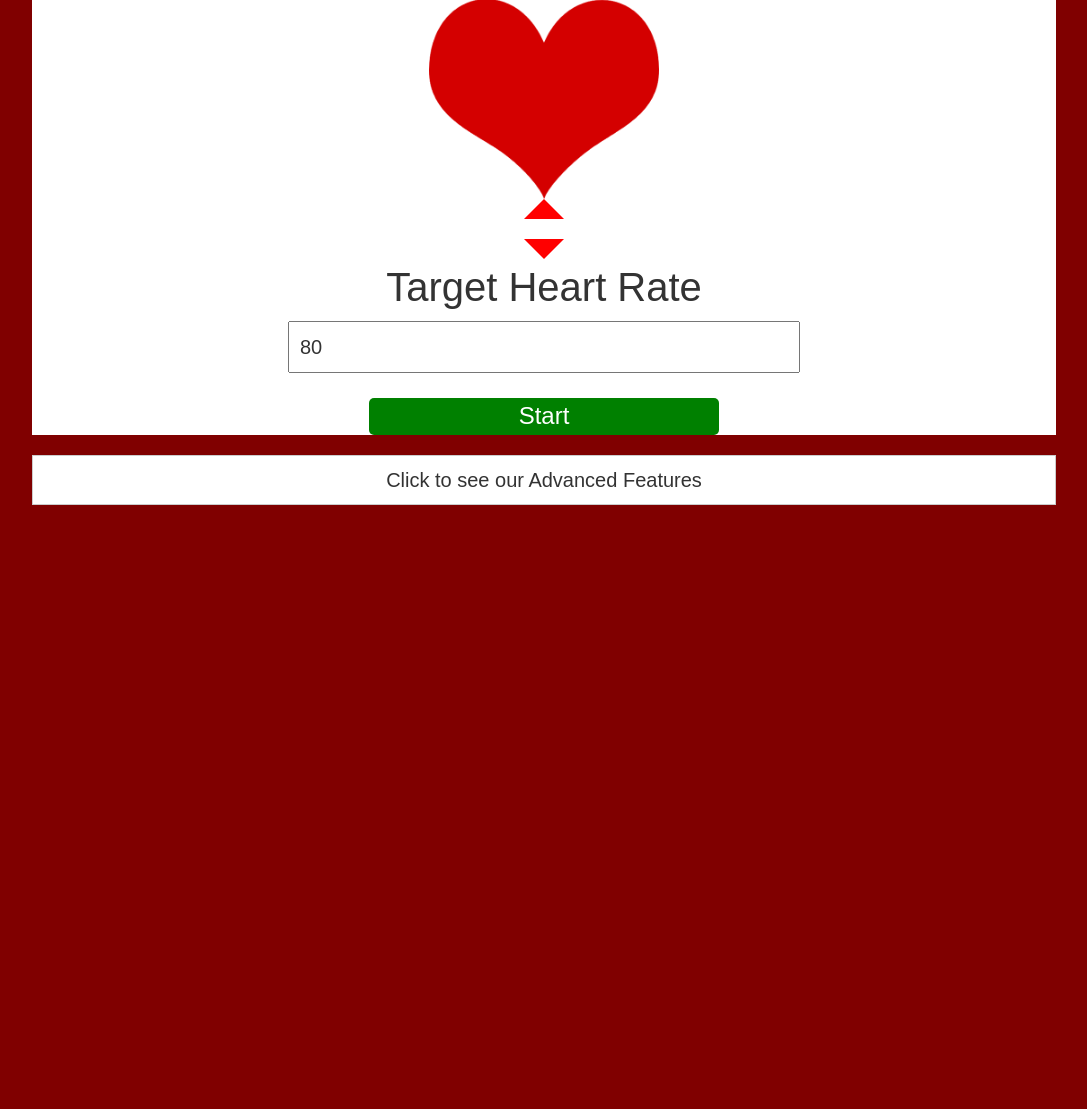
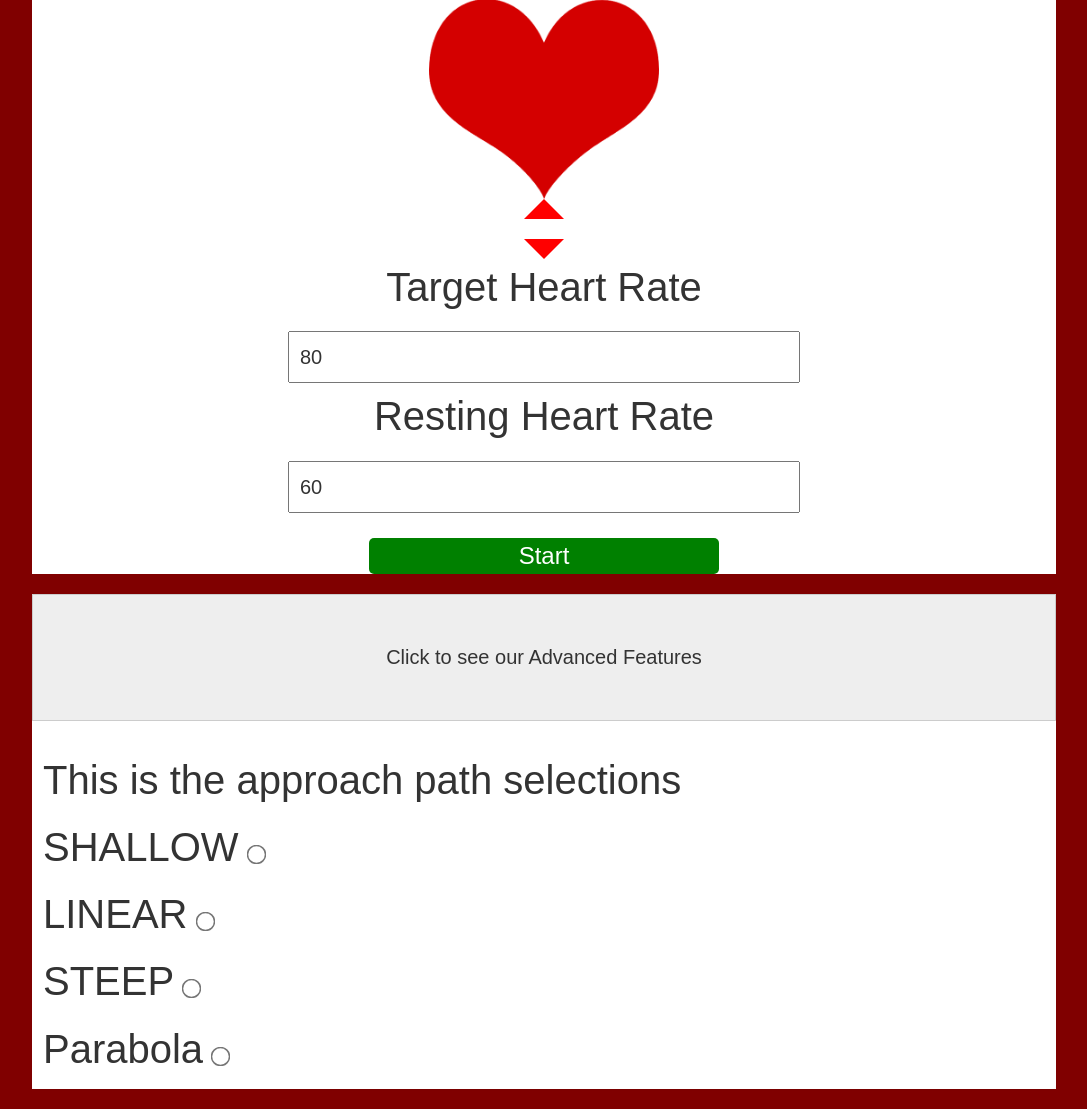
Before and after one commit to kilosandwich/HeartBeatAlterationUsingAISelectedMusic, a Python web app: template templates/index.html in a window 1280 px wide, after a click on "Click to see our Advanced Features". Shown: the part 89-1198 px from the top of the page, without its empty margins (96-1183 px from the left). Before the commit the page ends 594 px from the top, so only its background shows below. Run offline with Jinja, Linux system fonts and the light colour scheme; the template is opened without the code that fills it, so the values that code supplies are empty; some libraries are stand-ins or nearby versions.

Commit message:
Add files via upload

```diff
--- a/templates/index.html
+++ b/templates/index.html
@@ -2,7 +2,7 @@
 <html lang="en">
 <head>
     <meta charset="UTF-8">
-    <meta http-equiv="X-UA-Compatible"="IE=edge">
+    <meta http-equiv="X-UA-Compatible" content="IE=edge">
     <meta name="viewport" content="width=device-width, initial-scale=1.0">
     <title>Heart Rate Music</title>
 
@@ -16,22 +16,7 @@
             font-family: sans-serif;
         }
     </style>
-
-
 </head>
-<body>
-
-
-
-
-
-    <script>
-    function ApproachPath() {
-      alert("Error has occured!");
-    }
-    </script>
-
-    </body>
 <body>
     <nav class="navbar">
         <div class="navdiv">
@@ -41,7 +26,6 @@
             <ul>
                 <li><a href="#">Home</a></li>
                 <li><a href="/user_guide">User Guide</a></li>
-
             </ul>
         </div>
     </nav>
@@ -51,11 +35,11 @@
             <img src="{{ url_for('static', filename='images/Logo.png') }}" height="200" alt="Heart Rate Monitor">
             <div class="arrow arrow-up"></div>
             <div class="arrow arrow-down"></div>
-        <p1>Target Heart Rate</p1>
+            <p>Target Heart Rate</p>
             <input type="number" id="targetHR" placeholder="Enter target heart rate" value="80">
-        <button class="start-button">Start</button>
-
-
+            <p>Resting Heart Rate</p>
+            <input type="number" id="restingHR" placeholder="Enter resting heart rate" value="60">
+            <button class="start-button" onclick="startMonitoring()">Start</button>
 
             <div id="audioPlayer" style="display:none">
                 <button id="playPauseBtn" class="btn btn-info" onClick="playPause()">Play/Pause Song</button>
@@ -63,40 +47,33 @@
                 <audio id="audio" src="" controls></audio>
                 <span href="#pod1" onclick="skipAudio('pod1', '90')" class="skip-btn">>></span>
             </div>
-
-
         </div>
     </div>
 
-
-
     <div id="div2">
-    <div class="accordion" class="jumbotron text-center">Click to see our Advanced Features</div>
+        <div class="accordion jumbotron text-center">Click to see our Advanced Features</div>
         <div class="panel">
             <p>This is the approach path selections</p>
-
             <p>SHALLOW <input type="radio" name="path" value="SHALLOW" id="rad1" onclick="ApproachPath('SHALLOW')"> </p>
             <p>LINEAR <input type="radio" name="path" value="LINEAR" id="rad2" onclick="ApproachPath('LINEAR')"> </p>
             <p>STEEP <input type="radio" name="path" value="STEEP" id="rad3" onclick="ApproachPath('STEEP')"> </p>
             <p>Parabola <input type="radio" name="path" value="Parabola" id="rad4" onclick="ApproachPath('Parabola')"> </p>
-        <p1>resting Heart Rate</p1>
-        <input type="number" id="targetHR" placeholder="Enter resting rate" value="60">
-
-
-
-
-
-
         </div>
     </div>
-
 
     <script>
         function startMonitoring() {
             var targetHR = $("#targetHR").val();
+            var restingHR = $("#restingHR").val();
+            var approachPath = $("input[name='path']:checked").val();
 
             if (!targetHR) {
                 alert("Please enter a target heart rate.");
+                return;
+            }
+
+            if (!restingHR) {
+                alert("Please enter a resting heart rate.");
                 return;
             }
 
@@ -105,7 +82,9 @@
                 method: "POST",
                 contentType: "application/json",
                 data: JSON.stringify({
-                targetHR: targetHR
+                    targetHR: targetHR,
+                    restingHR: restingHR,
+                    approachPath: approachPath
                 }),
                 success: function(data) {
                     if(data.selected_music) {
@@ -121,7 +100,6 @@
                 }
             });
         }
-
 
         document.addEventListener("DOMContentLoaded", function() {
             var acc = document.querySelectorAll(".accordion");
@@ -193,7 +171,7 @@
                             }
                         },
                         error: function(error){
-                            $("#musicResult").text("Error gettin music recommendation.");
+                            $("#musicResult").text("Error getting music recommendation.");
                         }
                     });
                 } else {
@@ -233,8 +211,7 @@
             audio.play();
             isPlaying = true;
         }
-    </script>
-        <script>
+
         const targetHRInput = document.getElementById('targetHR');
         const arrowUp = document.querySelector('.arrow-up');
         const arrowDown = document.querySelector('.arrow-down');
@@ -258,6 +235,7 @@
                 targetHRInput.value = 150;
             }
         });
+
         targetHRInput.addEventListener('input', () => {
             let value = parseInt(targetHRInput.value);
             if (value < 40) {
@@ -266,7 +244,6 @@
                 targetHRInput.value = 150;
             }
         });
-
     </script>
 </body>
 </html>
```
Lines whose indentation alone changed are shown as unchanged.
